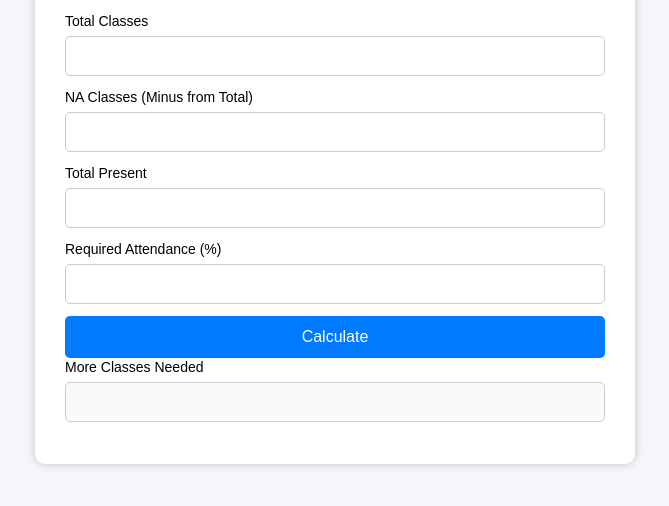
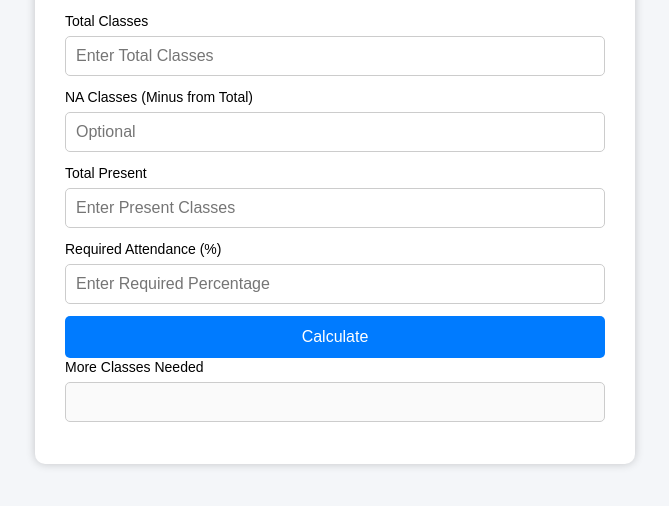
Before and after one commit to kushagraverma-dev/attendance_calculator, a plain HTML site: page index.html in a window 1280 px wide. Shown: the part 200-706 px from the top of the page, without its empty margins (305-974 px from the left). Drawn offline with Linux system fonts and the light colour scheme.

Commit message:
Update index.html

```diff
--- a/index.html
+++ b/index.html
@@ -14,17 +14,17 @@
 
         <h2>Attendance Calculator</h2>
 
-        <label>Total Classes</label>
-        <input type="number" id="totalClasses">
+        <label for="totalClasses">Total Classes</label>
+        <input type="number" id="totalClasses" min="0" placeholder="Enter Total Classes">
 
-        <label>NA Classes (Minus from Total)</label>
-        <input type="number" id="naClasses">
+        <label for="naClasses">NA Classes (Minus from Total)</label>
+        <input type="number" id="naClasses" min="0" placeholder="Optional">
 
-        <label>Total Present</label>
-        <input type="number" id="presentClasses">
+        <label for="presentClasses">Total Present</label>
+        <input type="number" id="presentClasses" min="0" placeholder="Enter Present Classes">
 
-        <label>Required Attendance (%)</label>
-        <input type="number" id="requiredPercent">
+        <label for="requiredPercent">Required Attendance (%)</label>
+        <input type="number" id="requiredPercent" min="0" max="100" step="0.01" placeholder="Enter Required Percentage">
 
         <button onclick="calculate()">Calculate</button>
 
```
